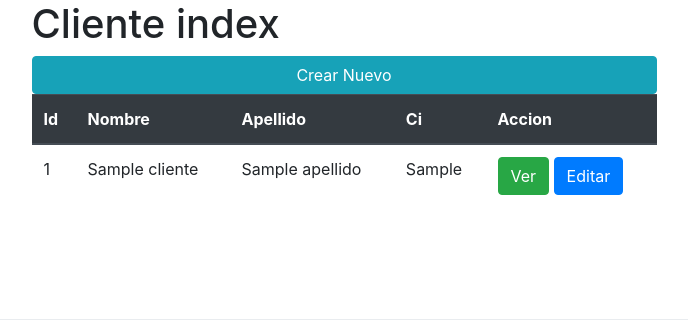
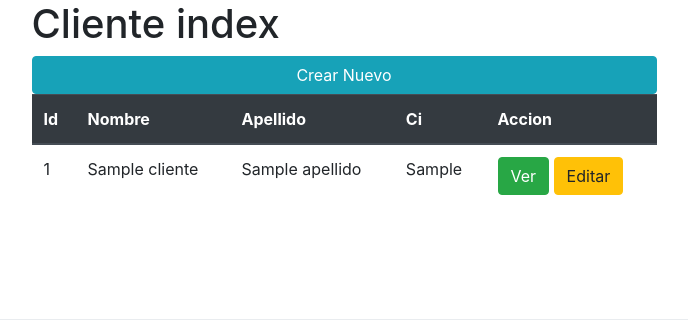
Before and after one commit to samucoxd/dolly, a Symfony app: template templates/cliente/index.html.twig in a window 1280 px wide. Shown: the part 96-416 px from the top of the page, without its empty margins (296-984 px from the left). Run offline with Twig, Linux system fonts and the light colour scheme; the template is opened without the code that fills it: most values are stand-ins (such as "Sample title", 1, 10 or a date in 2020); some libraries are stand-ins or nearby versions.

Commit message:
Modifique error el Logout, midifique el boton editar de Cliente

```diff
--- a/templates/base.html.twig
+++ b/templates/base.html.twig
@@ -48,7 +48,7 @@
           {% if is_granted('IS_AUTHENTICATED_FULLY') %}
             <p>
               Bievenido: {{ app.user.nombre }}<a class="nav-link active"
-                href="logout">
+                href="{{ path('app_logout') }}">
                 logout
               </a>
             </p>
--- a/templates/cliente/index.html.twig
+++ b/templates/cliente/index.html.twig
@@ -26,7 +26,7 @@
                 <td>{{ cliente.ci }}</td>
                 <td>
                     <a class="btn btn-success" href="{{ path('cliente_show', {'id': cliente.id}) }}">Ver</a>
-                    <a class="btn btn-primary" href="{{ path('cliente_edit', {'id': cliente.id}) }}">Editar</a>
+                    <a class="btn btn-warning" href="{{ path('cliente_edit', {'id': cliente.id}) }}">Editar</a>
                 </td>
             </tr>
         {% else %}
```
